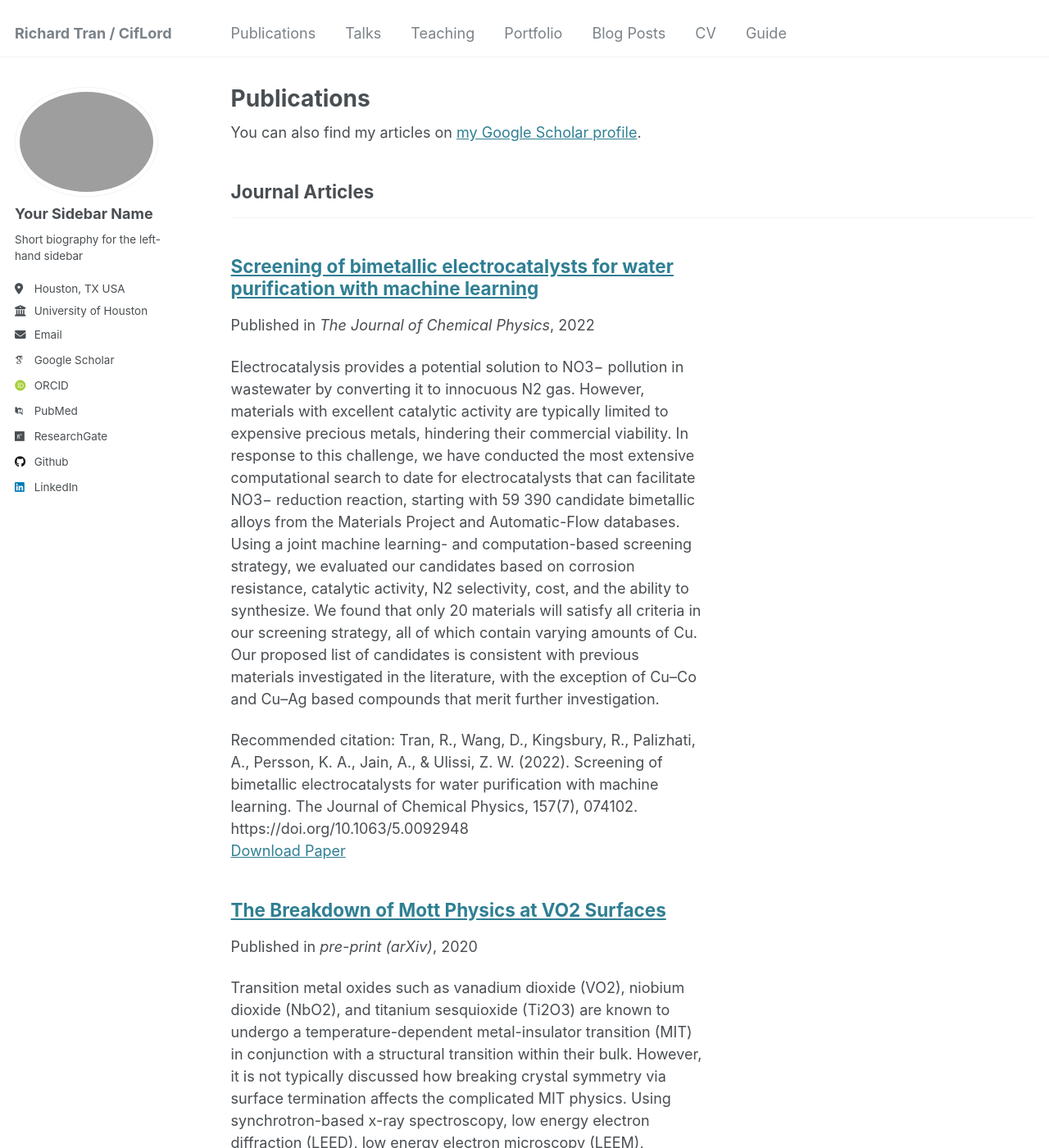
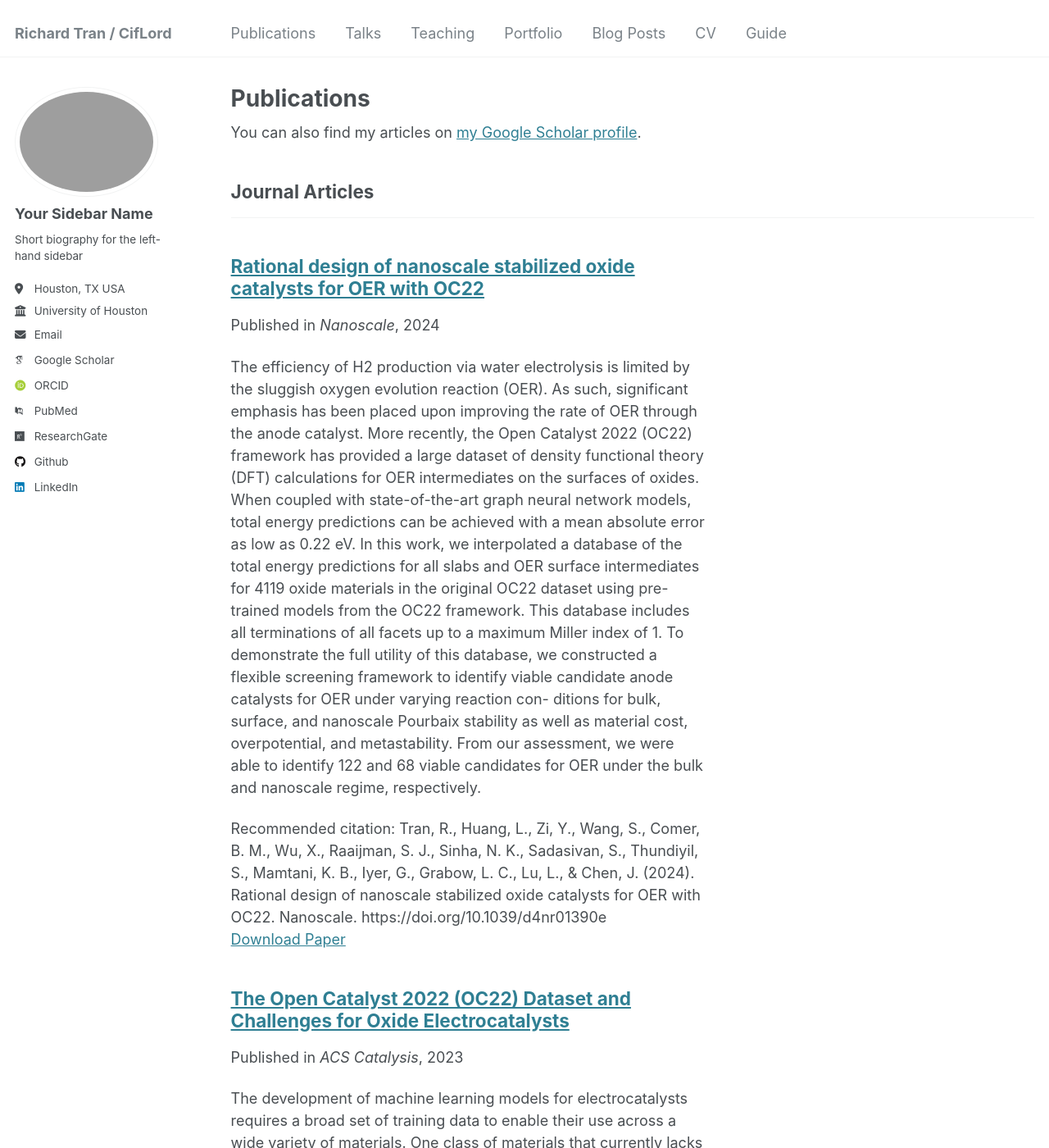
Before and after one commit to CifLord/CifLord.github.io, a Jekyll site: the page built from _pages/publications.html, in a window 1280 px wide and 1400 px high. Shown: the whole window at 82% size. Built offline with Jekyll 4.4.1, drawn with Linux system fonts in a browser that asks for light colours; some web fonts are replaced; a file with an impossible date is left out; some of the changed text lies outside the part shown.

Commit message:
fix stupid date

```diff
--- /dev/null
+++ b/_publications/nanoscale_oc22.md
@@ -0,0 +1,13 @@
+---
+title: "Rational design of nanoscale stabilized oxide catalysts for OER with OC22"
+collection: publications
+category: manuscripts
+permalink: /publication/nanoscale_oc22
+excerpt: 'The efficiency of H2 production via water electrolysis is limited by the sluggish oxygen evolution reaction (OER). As such, significant emphasis has been placed upon improving the rate of OER through the anode catalyst. More recently, the Open Catalyst 2022 (OC22) framework has provided a large dataset of density functional theory (DFT) calculations for OER intermediates on the surfaces of oxides. When coupled with state-of-the-art graph neural network models, total energy predictions can be achieved with a mean absolute error as low as 0.22 eV. In this work, we interpolated a database of the total energy predictions for all slabs and OER surface intermediates for 4119 oxide materials in the original OC22 dataset using pre-trained models from the OC22 framework. This database includes all terminations of all facets up to a maximum Miller index of 1. To demonstrate the full utility of this database, we constructed a flexible screening framework to identify viable candidate anode catalysts for OER under varying reaction con- ditions for bulk, surface, and nanoscale Pourbaix stability as well as material cost, overpotential, and metastability. From our assessment, we were able to identify 122 and 68 viable candidates for OER under the bulk and nanoscale regime, respectively.'
+date: 2024-03-30
+venue: 'Nanoscale'
+paperurl: 'http://CifLord.github.io/files/nanoscale_oc22.pdf'
+citation: 'Tran, R., Huang, L., Zi, Y., Wang, S., Comer, B. M., Wu, X., Raaijman, S. J., Sinha, N. K., Sadasivan, S., Thundiyil, S., Mamtani, K. B., Iyer, G., Grabow, L. C., Lu, L., & Chen, J. (2024). Rational design of nanoscale stabilized oxide catalysts for OER with OC22. Nanoscale. https://doi.org/10.1039/d4nr01390e'
+---
+
+The contents above will be part of a list of publications, if the user clicks the link for the publication than the contents of section will be rendered as a full page, allowing you to provide more information about the paper for the reader. When publications are displayed as a single page, the contents of the above "citation" field will automatically be included below this section in a smaller font.
```
Also changed, not shown: _publications/oc22.md (+1 -1 lines), _publications/vo2_surfaces.md (+1 -1 lines), 3 other files.
